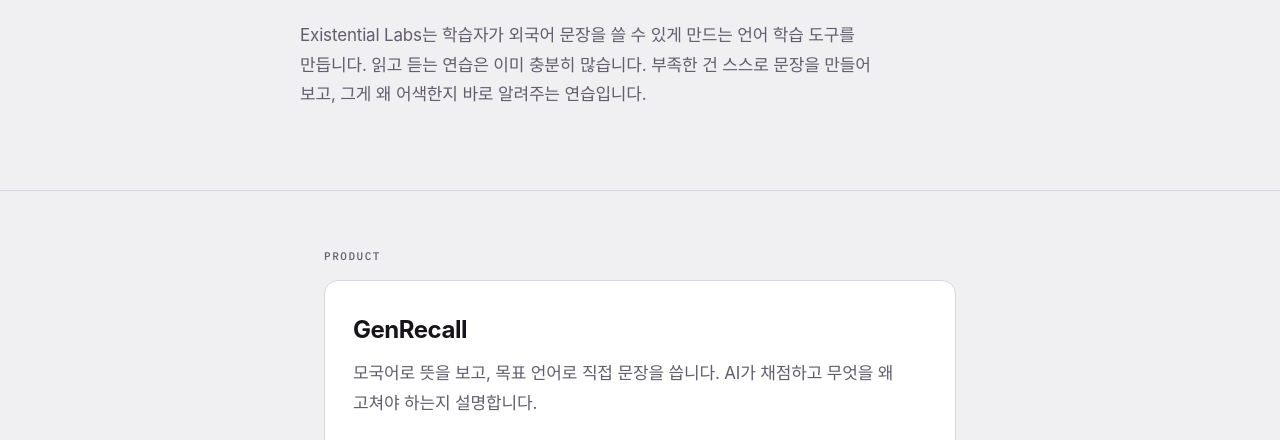
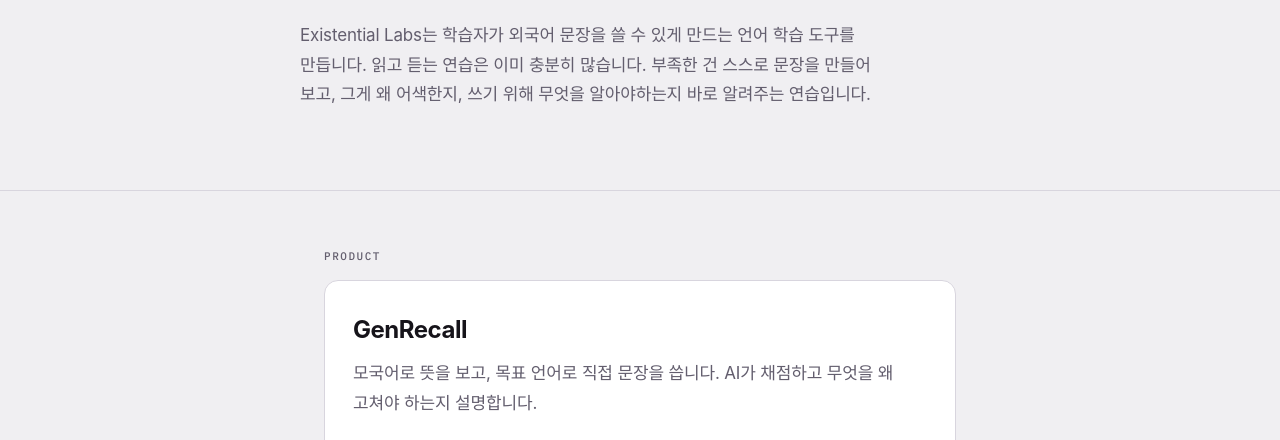
Before and after one commit to u23frd/GenRecall-Support, a plain HTML site: page index.html in a window 1280 px wide. Shown: the part 296-736 px from the top of the page. Drawn offline with Linux system fonts and the light colour scheme; a web font is replaced by a local one.

Commit message:
추가문구

```diff
--- a/index.html
+++ b/index.html
@@ -174,7 +174,7 @@
   <div class="wrap hero">
     <p class="label">Seoul · Independent studio</p>
     <h1>알아듣는 것과 <em>쓸 줄 아는 것</em>은<br>결코 같지 않습니다.</h1>
-    <p>Existential Labs는 학습자가 외국어 문장을 쓸 수 있게 만드는 언어 학습 도구를 만듭니다. 읽고 듣는 연습은 이미 충분히 많습니다. 부족한 건 스스로 문장을 만들어 보고, 그게 왜 어색한지 바로 알려주는 연습입니다.</p>
+    <p>Existential Labs는 학습자가 외국어 문장을 쓸 수 있게 만드는 언어 학습 도구를 만듭니다. 읽고 듣는 연습은 이미 충분히 많습니다. 부족한 건 스스로 문장을 만들어 보고, 그게 왜 어색한지, 쓰기 위해 무엇을 알아야하는지 바로 알려주는 연습입니다.</p>
   </div>
 
   <section id="app">
```
